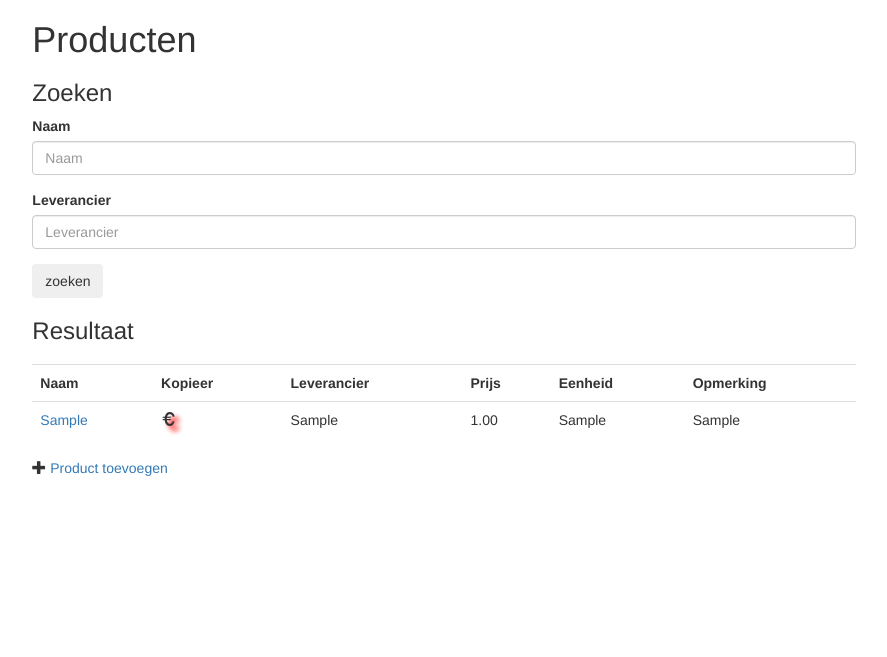
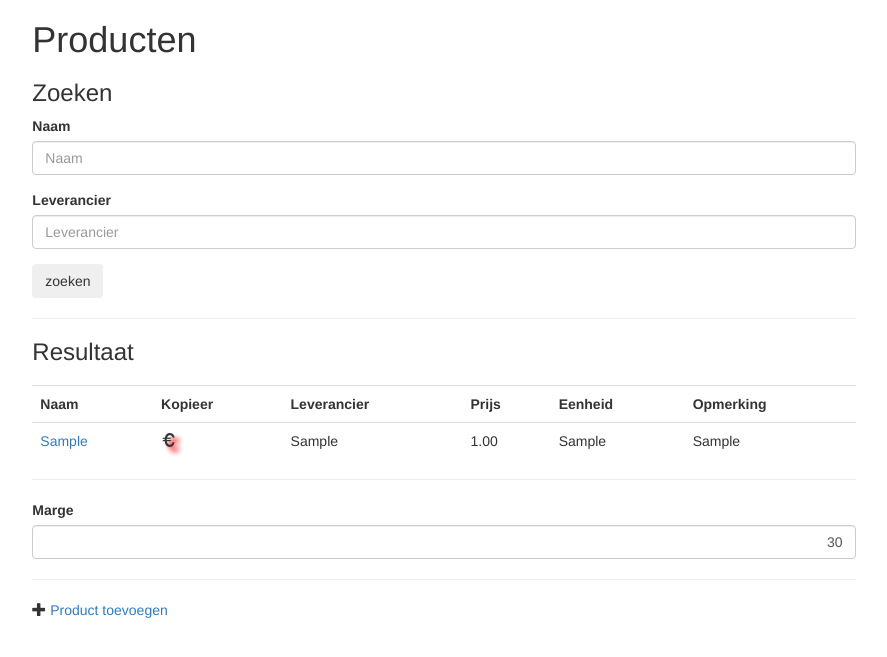
Before and after one commit to fahrrad/klepro, a Django app: page /producten/ in a window 1280 px wide. Shown: the top 657 px of the page, without its empty margins (196-1083 px from the left). Run offline with Django 3.2, Linux system fonts and the light colour scheme; a user stored in the database is signed in; tables that the repository leaves empty hold one stand-in row (values such as "Sample post"); some libraries are stand-ins or nearby versions.

Commit message:
prijs berekening is nu met marge

```diff
--- a/klepro/settings.py
+++ b/klepro/settings.py
@@ -139,3 +139,5 @@ LOGGING = {
 
 LOGIN_URL = "/login"
 LOGOUT_URL = "/logout"
+
+initiele_marge = 30
--- a/producten/models.py
+++ b/producten/models.py
@@ -1,6 +1,7 @@
 from random import choice
 from dateutil.relativedelta import relativedelta
 import datetime
+from decimal import Decimal
 
 from django.db import models
 
--- a/producten/templates/producten/simpelproduct_list.html
+++ b/producten/templates/producten/simpelproduct_list.html
@@ -25,7 +25,11 @@
 
     </form>
 
+    <hr>
+
+
     <h3>Resultaat</h3>
+
 
     <table class="table">
         <tr>
@@ -51,9 +55,18 @@
         {% endfor %}
     </table>
 
+    <hr>
+
     <div>
+
+        <div>
+            <label for="margeInput">Marge</label>
+            <input type="text" class="percent_input form-control" value="{{ initiele_marge }}" id="margeInput">
+        </div>
+        <hr>
         <span class="glyphicon glyphicon-plus"></span>
         <a href="{% url 'admin:producten_simpelproduct_add' %}?next={{ request.path }}">Product toevoegen</a>
+
     </div>
 
     <div class="pagination">
@@ -72,6 +85,7 @@
 {% endblock %}
 
 
+
 {% block scripts %}
     <script src="{% static "producten/main.js" %}" ></script>
 {% endblock %}
--- a/producten/views.py
+++ b/producten/views.py
@@ -1,7 +1,7 @@
 # producten/views.py
 from logging import getLogger
 from django.contrib.auth.decorators import login_required
-from django.forms import forms
+from klepro.settings import initiele_marge
 from django.utils.decorators import method_decorator
 
 from django.views.generic import DetailView, ListView
@@ -21,3 +21,9 @@ class ProductenListView(FilterMixin, ListView):
     @method_decorator(login_required)
     def dispatch(self, request, *args, **kwargs):
         return super(ProductenListView, self).dispatch(request, *args, **kwargs)
+
+
+    def get_context_data(self, **kwargs):
+        context = super(ProductenListView, self).get_context_data(**kwargs)
+        context['initiele_marge'] = initiele_marge
+        return context
--- a/static/producten/main.js
+++ b/static/producten/main.js
@@ -1,9 +1,17 @@
-$(document).ready(function(){
-  $(".klembord_button").click(function(){
-      product_lijn = $(this).parentsUntil('table').filter('tr').find('.hidden').text()
-      copyToClipboard(product_lijn)
-  })
-})
+var marge = 0.0
+
+function toFixed(value, precision) {
+    var precision = precision || 0,
+    neg = value < 0,
+    power = Math.pow(10, precision),
+    value = Math.round(value * power),
+    integral = String((neg ? Math.ceil : Math.floor)(value / power)),
+    fraction = String((neg ? -value : value) % power),
+    padding = new Array(Math.max(precision - fraction.length, 0) + 1).join('0');
+
+    return precision ? integral + '.' +  padding + fraction : integral;
+}
+
 
 function copyToClipboard(text) {
   window.prompt("Copy to clipboard: Ctrl+C, Enter", text);
@@ -16,3 +24,20 @@ function checkSubmit(e)
       document.forms[0].submit();
    }
 }
+
+$(document).ready(function(){
+  $(".klembord_button").click(function(){
+      var product_lijn = $(this).parentsUntil('table').filter('tr').find('.hidden').text()
+      var parts = product_lijn.split('\t')
+      parts[1] = toFixed(parts[1] * marge, 2)
+      product_lijn = parts.join('\t')
+      copyToClipboard(product_lijn)
+  })
+
+  $(".percent_input").change(function(){
+      marge = 1 + ( $(".percent_input").val() / 100)
+  })
+
+  // initial change om de waarde te zetten die uit de template komt
+  $(".percent_input").change()
+})
--- a/static/producten/stylesheet.css
+++ b/static/producten/stylesheet.css
@@ -29,3 +29,7 @@ tr.product_beschrijving {
 .prijs_class_geen{
     text-shadow: 5px 5px 5px blue;
 }
+
+#margeInput{
+    text-align: right;
+}
```
Also changed, not shown: 1 other file.
